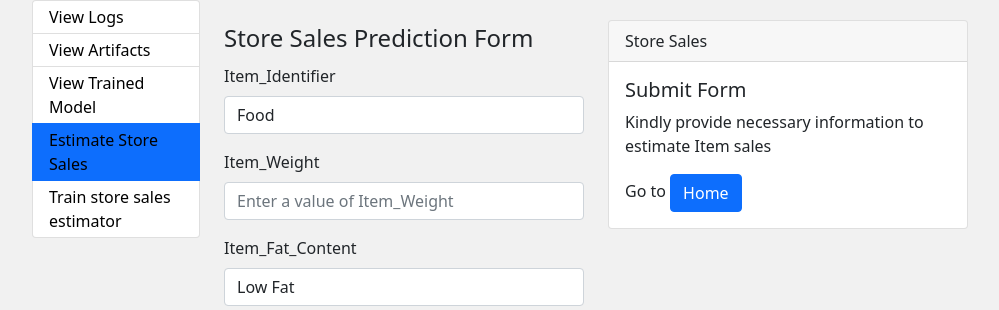
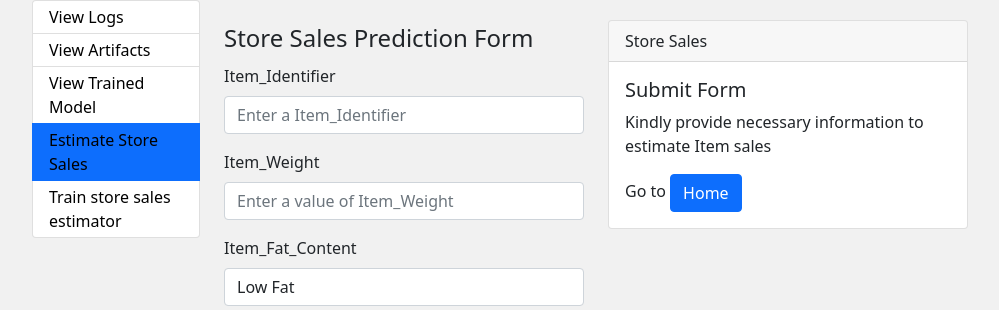
Before and after one commit to satyajit741055/Item_sales_predictions, a Flask app: page /predict in a window 1280 px wide. Shown: the part 56-366 px from the top of the page, without its empty margins (44-1043 px from the left). Run offline with Flask 2, Linux system fonts and the light colour scheme; some libraries are stand-ins or nearby versions.

Commit message:
Html Changes

```diff
--- a/templates/predict.html
+++ b/templates/predict.html
@@ -14,7 +14,7 @@
 
         <form action="/predict" method="post">
             <legend>Store Sales Prediction Form</legend>
-            <div class="mb-3">
+            <!--<div class="mb-3">
                 <label class="form-label">Item_Identifier</label>
                 <select class="form-control" name="Item_Identifier" placeholder="Enter a value of Item_Identifier"
                     required>
@@ -29,6 +29,12 @@
                         NC
                     </option>
                 </select>
+            </div>-->
+            <div class="mb-3">
+                <label class="form-label">Item_Identifier</label>
+                <input class="form-control" type="text" name="Item_Identifier" placeholder="Enter a Item_Identifier"
+                    required />
+
             </div>
             <div class="mb-3">
                 <label class="form-label">Item_Weight</label>
```
